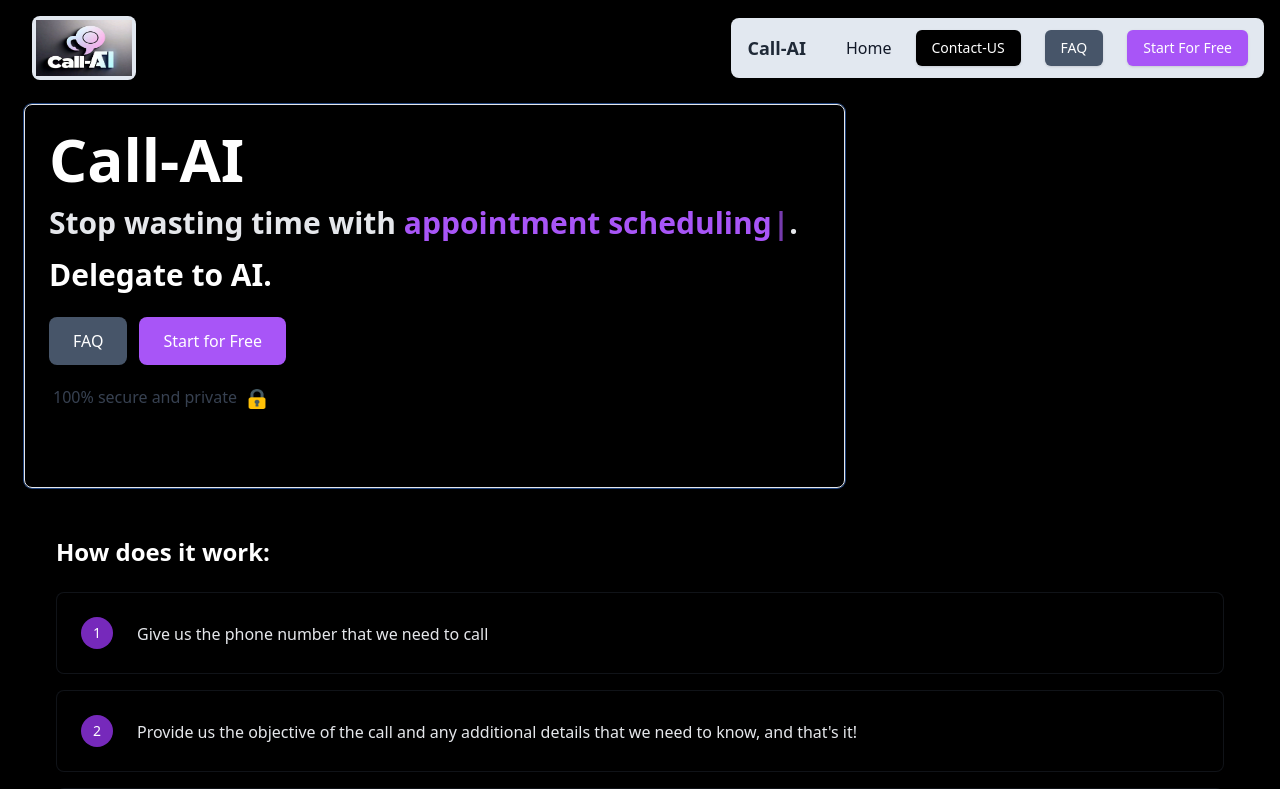
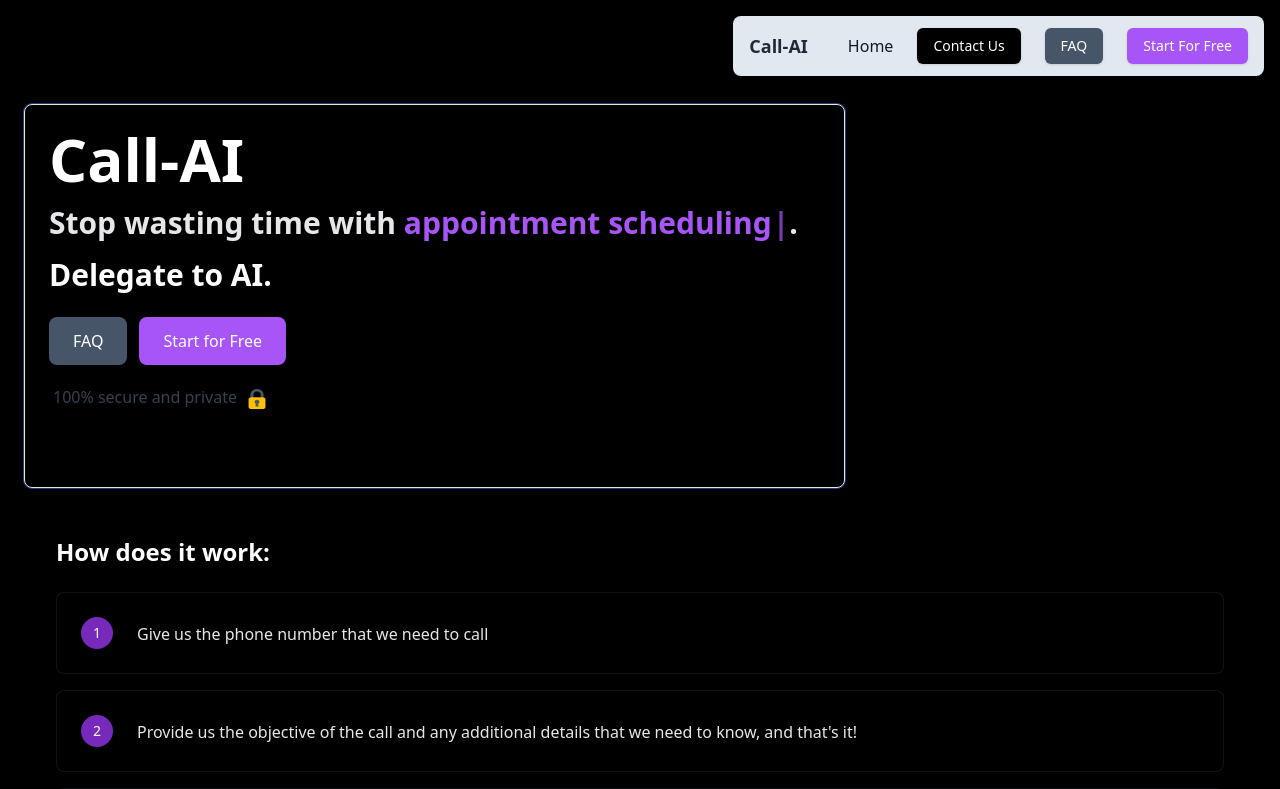
Before and after one commit to princeprakhar/PyraPhone.AI, a React (Vite) app in the folder frontend/: page / in a window 1280 px wide. Shown: the top 789 px of the page. Built offline with nearby package versions, Linux system fonts and the light colour scheme.

Commit message:
updated the contact us in navbar

```diff
--- a/frontend/src/components/Navbar.jsx
+++ b/frontend/src/components/Navbar.jsx
@@ -34,23 +34,23 @@ function Navbar() {
     <div className="w-full fixed top-4 px-4 z-40 flex justify-between items-center">
       {/* Left Logo */}
       <motion.div
-        className={`rounded-lg p-1 mx-4 sm:hidden md:block ${
-          isScrolled
-            ? "bg-white shadow-lg backdrop-blur-md"
-            : "bg-slate-200 opacity-90"
-        }`}
-        initial={{ opacity: 0 }}
-        animate={{ opacity: 1 }}
-        transition={{ duration: 0.5 }}
+        // className={`rounded-lg p-1 mx-4 sm:hidden md:block ${
+        //   isScrolled
+        //     ? "bg-white shadow-lg backdrop-blur-md"
+        //     : "bg-slate-200 opacity-90"
+        // }`}
+        // initial={{ opacity: 0 }}
+        // animate={{ opacity: 1 }}
+        // transition={{ duration: 0.5 }}
       >
-        <a href="/">
+        {/* <a href="/">
         <img
           src="/Call-AI-logo.png"
           alt="Call-AI Logo"
           className="w-8 h-8 md:w-24  md:h-14 md bg-cover"
         />
-        </a>
-      </motion.div>
+        </a>  */}
+       </motion.div>
 
       {/* Right Navigation */}
       <motion.nav
@@ -84,7 +84,7 @@ function Navbar() {
               className="bg-black text-white hover:bg-gray-700"
               onClick={navToContact}
             >
-              Contact-US
+              Contact Us
             </Button>
             <Button
               variant="default"
```
